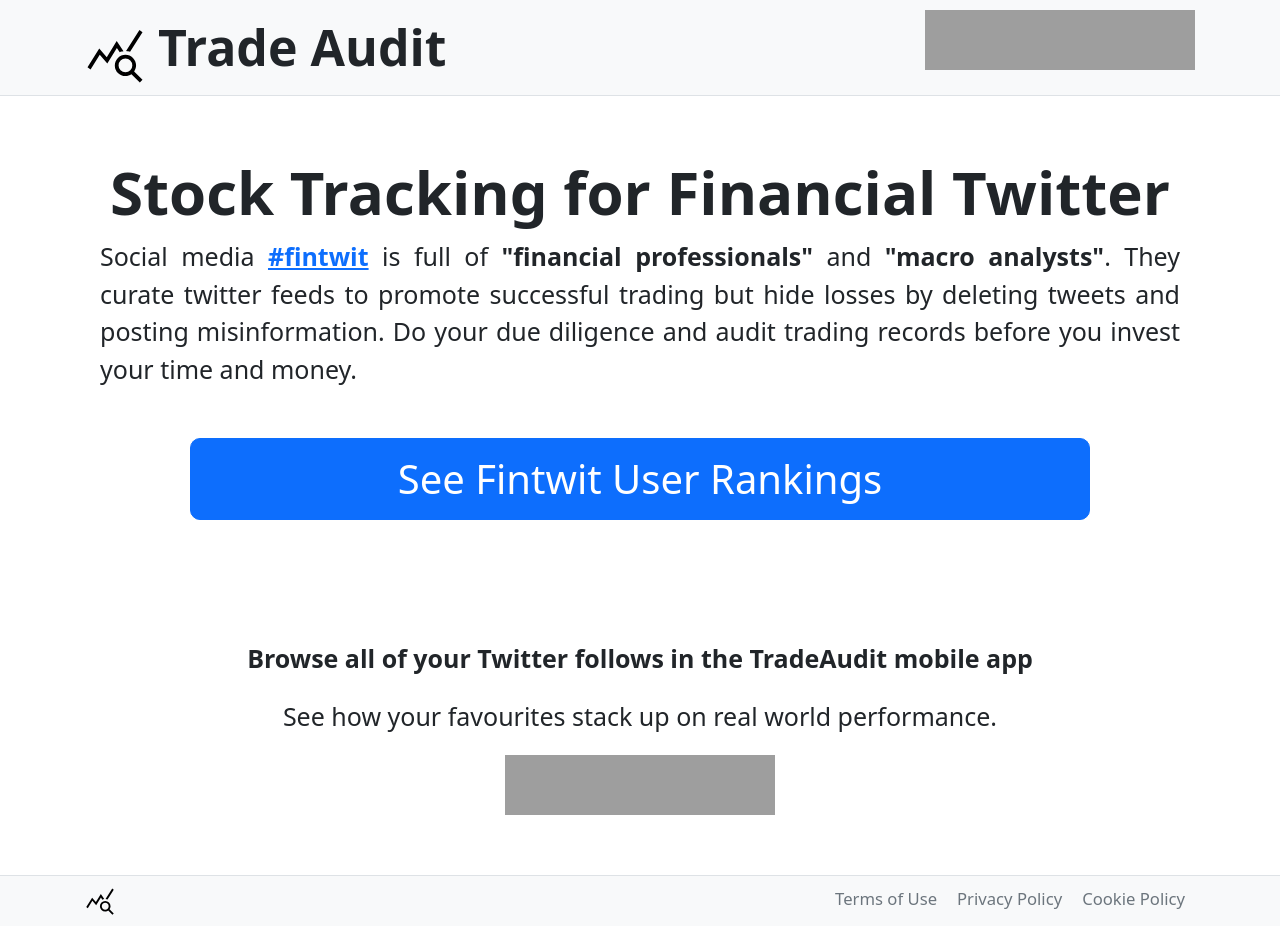
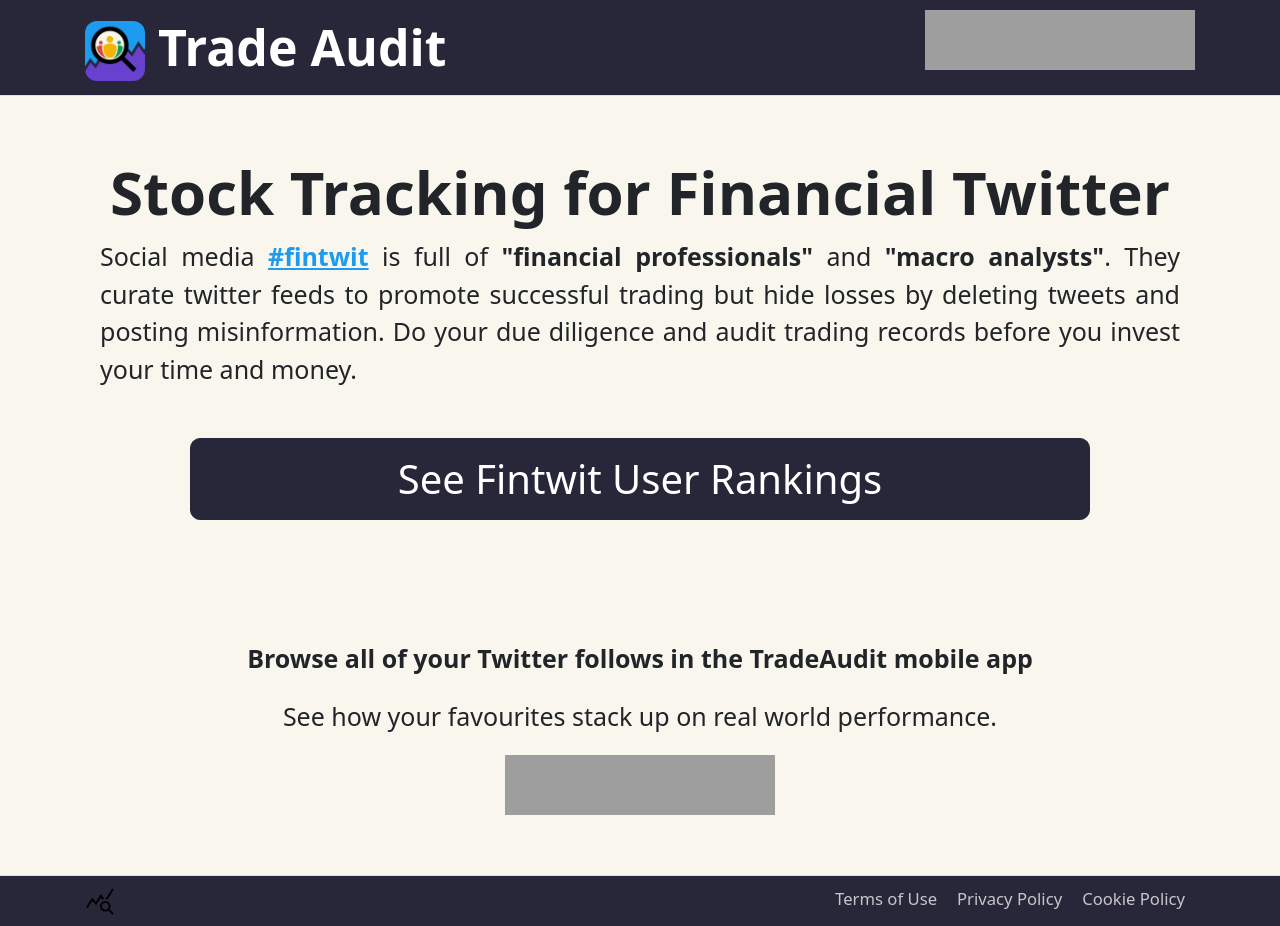
Before and after one commit to stevenrskelton/tradeaudit.app, a Jekyll site: the page built from index.html, in a window 1280 px wide. Built offline with Jekyll 4.4.1, drawn with Linux system fonts in a browser that asks for light colours; grey boxes are pictures that could not be loaded.

Commit message:
Update empty.html

```diff
--- a/_layouts/empty.html
+++ b/_layouts/empty.html
@@ -21,13 +21,24 @@
     <meta name="twitter:description" content="{{ site.description }}">
     <meta name="twitter:url" content="https://tradeaudit.app">
     <meta name="twitter:image" content="https://tradeaudit.app/assets/images/opengraph.png">
+    <style>
+    .bg-body { background-color: #f9f7ed !important; }
+    a { color: #1d9bf0; }
+    a:hover { color: #ed2c8a; }
+    .btn-primary { --bs-btn-bg: #282739; --bs-btn-border-color: #282739; --bs-btn-hover-bg: #ed2c8a; --bs-btn-hover-border-color: #ed2c8a; }
+    .bg-light { background-color: #282739 !important; }
+    .link-dark { color: #fff !important; }
+    .link-dark:hover { color: #ed2c8a !important; }
+    .text-muted { color: #c7c6cb !important; }
+    a.text-muted:hover { color: #ed2c8a !important; }
+    </style>
 </head>
 <body class="d-flex flex-column h-100 bg-light">
   <header>
     <nav class="py-2 border-bottom">
         <div class="container-xl d-flex flex-wrap">
             <a href="/" class="me-auto fs-1 fw-bold text-decoration-none link-dark">
-                <img src="https://tradeaudit.app/assets/query_stats_FILL0_wght400_GRAD0_opsz48.svg" class="align-bottom"
+                <img src="https://tradeaudit.app/assets/images/favicon.png" style="border-radius:20%;vertical-align:text-bottom;"
                      width="60" height="60" title="TradeAudit Mobile App" alt="TradeAudit Mobile App">
                 Trade Audit
             </a>
```
